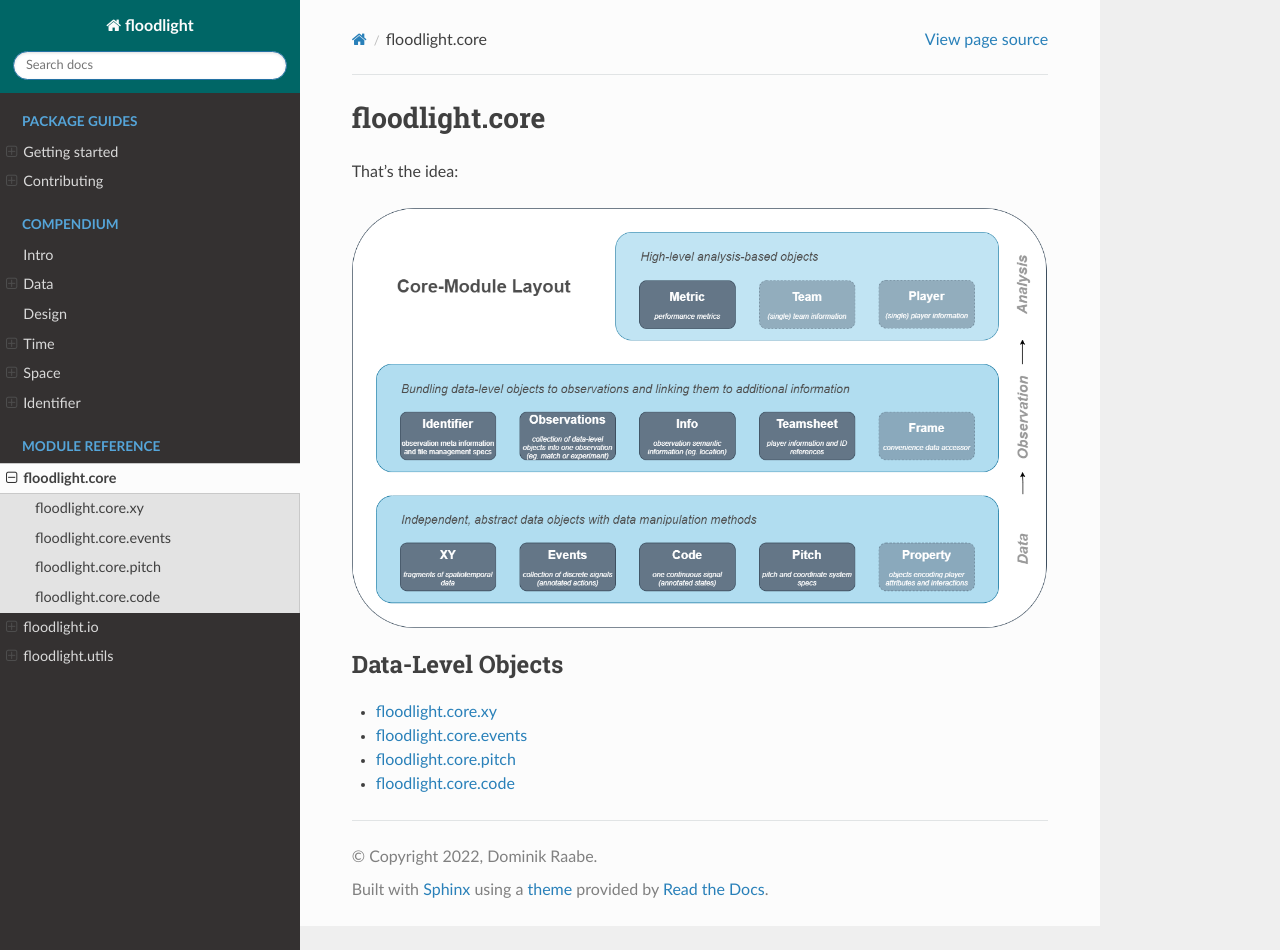
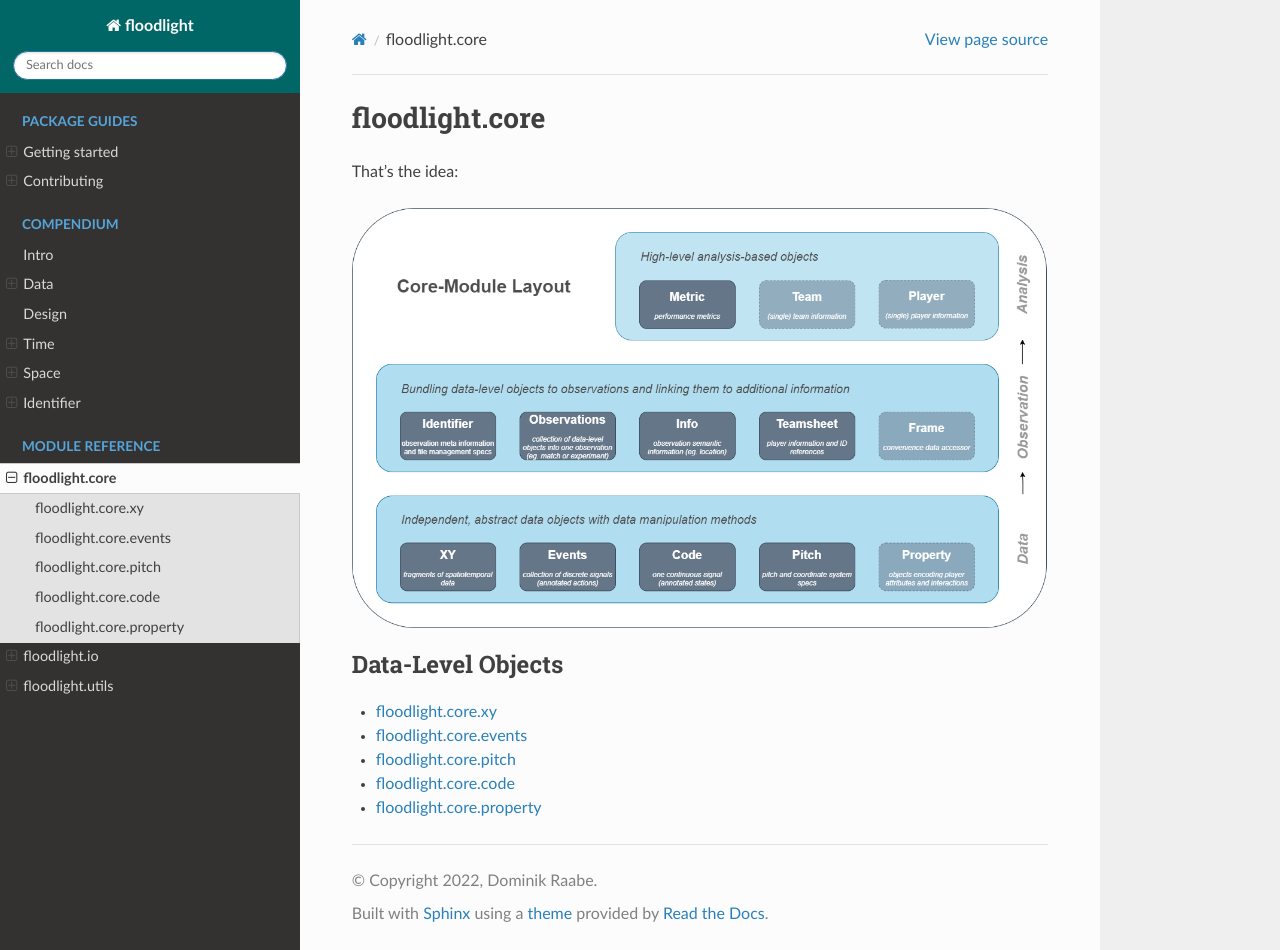
Before and after one commit to floodlight-sports/floodlight, a Sphinx documentation site: the page built from docs/source/modules/core/core.rst, in a window 1280 px wide and 950 px high. Built offline with Sphinx 7.4.7 and the Read the Docs theme 2.0.0, drawn with Linux system fonts in a browser that asks for light colours.

Commit message:
docs: add property module reference

```diff
--- a/docs/source/modules/core/core.rst
+++ b/docs/source/modules/core/core.rst
@@ -14,3 +14,4 @@ That's the idea:
    events
    pitch
    code
+   property
--- /dev/null
+++ b/docs/source/modules/core/property.rst
@@ -0,0 +1,8 @@
+========================
+floodlight.core.property
+========================
+
+.. automodule:: floodlight.core.property
+    :members:
+    :inherited-members:
+    :exclude-members: BaseProperty
```
